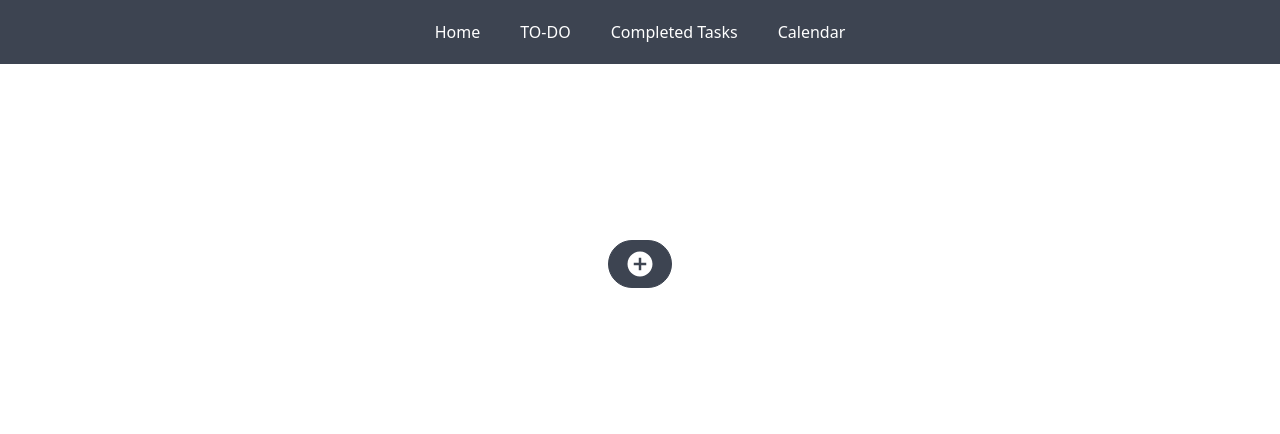
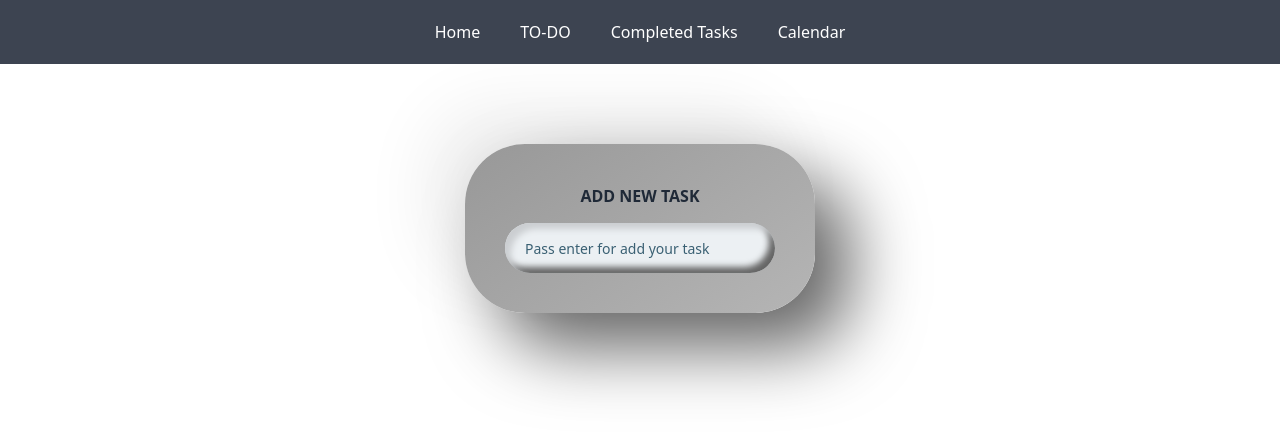
Before and after one commit to Shuvoghosh7/task_management, a React (Create React App) app: page /ToDo in a window 1280 px wide. Shown: the top 434 px of the page. Built offline with nearby package versions, Linux system fonts and the light colour scheme.

Commit message:
apply post method for complite task

```diff
--- a/package.json
+++ b/package.json
@@ -8,7 +8,9 @@
     "@testing-library/user-event": "^13.5.0",
     "daisyui": "^2.17.0",
     "react": "^18.2.0",
+    "react-calendar": "^3.7.0",
     "react-dom": "^18.2.0",
+    "react-google-calendar-api": "^2.0.3",
     "react-icons": "^4.4.0",
     "react-query": "^3.39.1",
     "react-router-dom": "^6.3.0",
--- a/src/App.js
+++ b/src/App.js
@@ -8,6 +8,9 @@ import ToDo from './Component/To-Do/ToDo';
 import { ToastContainer } from 'react-toastify';
 import 'react-toastify/dist/ReactToastify.css';
 import UpdateTask from './Component/UpdateTask/UpdateTask';
+import CalendarForDate from './Component/Calendar/CalendarForDate';
+
+
 
 function App() {
   return (
@@ -17,6 +20,7 @@ function App() {
           <Route path='/' element={<Home/>}/>
           <Route path='/ToDo' element={<ToDo/>}/>
           <Route path='/update/:id' element={<UpdateTask/>}/>
+          <Route path='/calendar' element={<CalendarForDate/>}/>
         </Routes>
         <ToastContainer />
       </Navbar>
--- /dev/null
+++ b/src/Component/Calendar/CalendarForDate.js
@@ -0,0 +1,11 @@
+import React from 'react';
+
+const CalendarForDate = () => {
+    return (
+        <div className='mt-20'>
+            <h1>Calendar</h1>
+        </div>
+    );
+};
+
+export default CalendarForDate;
--- a/src/Component/Home/ShowTask.js
+++ b/src/Component/Home/ShowTask.js
@@ -1,19 +1,42 @@
-import React from 'react';
+import React, { useState } from 'react';
 import './ShowTask.css'
 import { GrUpdate } from 'react-icons/gr';
 import { toast } from 'react-toastify';
-import  {useNavigate}  from 'react-router-dom';
-const ShowTask = ({ info,refetch }) => {
-    const{task,_id}=info
+import { useNavigate } from 'react-router-dom';
+const ShowTask = ({ info, refetch }) => {
+    const [isSubscribed, setIsSubscribed] = useState(false);
+    const { task, _id } = info
     const navigate = useNavigate()
     const taskupdate = (taskId) => {
         navigate(`/update/${taskId}`)
     }
+
+    const completeTask = e => {
+        if (e.target.checked) {
+            fetch("http://localhost:5000/complete-task", {
+                method: "POST",
+                headers: {
+                    'content-type': 'application/json'
+                },
+                body: JSON.stringify({ task })
+            })
+                .then(res => res.json())
+                .then(data => {
+                    console.log(data)
+                    toast.success("Complete Task Sucessfully")
+                    e.target.reset();
+                })
+        }else{
+               alert("task al ready complite")
+        }
+        setIsSubscribed(current => !current);
+    }
     return (
         <div className='card'>
-            <h1><input type="checkbox" name="" id="" /> {task}
+            <h1>
+                <input onClick={completeTask} type="checkbox" name="" id="" /> {task}
             </h1>
-            <span onClick={()=>taskupdate(_id)}>< GrUpdate/></span>
+            <span onClick={() => taskupdate(_id)}>< GrUpdate /></span>
         </div>
     );
 };
--- a/src/Component/Share/Navbar.js
+++ b/src/Component/Share/Navbar.js
@@ -21,7 +21,7 @@ const Navbar = ({ children }) => {
                                 <li><Link to='/' className='rounded-lg'>Home</Link></li>
                                 <li><Link to='/ToDo' className='rounded-lg'>TO-DO</Link></li>
                                 <li><Link to='/CompletedTasks' className='rounded-lg'>Completed Tasks</Link></li>
-                                <li><Link to='/Calendar' className='rounded-lg'> Calendar</Link></li>
+                                <li><Link to='/calendar' className='rounded-lg'> Calendar</Link></li>
                             </ul>
                         </div>
                     </div>
--- a/src/Component/To-Do/Modual.css
+++ /dev/null
@@ -1,12 +0,0 @@
-
-.text-area{
-    background: #ecf0f3;
-    margin: 15px 0 0 0;
-    padding: 10px;
-    padding-left: 20px;
-    font-size: 14px;
-    border-radius: 20px;
-    box-shadow: inset 6px 6px 6px #cbced1, inset -6px -6px 6px #656565;
-    width: 300px;
-    height: 60px;
-}
--- a/src/Component/To-Do/Modual.js
+++ /dev/null
@@ -1,52 +0,0 @@
-import React from 'react';
-import { MdAddCircle } from 'react-icons/md';
-import { toast } from 'react-toastify';
-import './Modual.css'
-const Modual = () => {
-    const handealTask = (e) => {
-        e.preventDefault();
-        const task = e.target.task.value
-
-        e.target.reset();
-        fetch("http://localhost:5000/add-task", {
-            method: "POST",
-            headers: {
-                'content-type': 'application/json'
-            },
-            body: JSON.stringify({task})
-        })
-            .then(res => res.json())
-            .then(data => {
-                console.log(data)
-                toast.success("Add Task Sucessfully")
-                e.target.reset();
-            })
-    }
-
-    const onclickkey =e=>{
-        if (e.keyCode === 13) {
-            handealTask();
-          }
-    }
-    return (
-        <div>
-
-            <label for="my-modal-3" class="btn modal-button rounded-3xl"><MdAddCircle className='text-3xl'/></label>
-
-
-            <input type="checkbox" id="my-modal-3" class="modal-toggle" />
-            <div class="modal">
-                <div class="modal-box relative">
-                    <label for="my-modal-3" class="btn btn-sm btn-circle absolute right-2 top-2">✕</label>
-                    <h3 class="text-lg font-bold">Add Task!</h3>
-                    <form onSubmit={handealTask} className='login-form'>
-                        <input type="text" name="task" id="" className='text-area' />
-                    </form>
-                </div>
-            </div>
-
-        </div >
-    );
-};
-
-export default Modual;
--- a/src/Component/To-Do/ToDo.js
+++ b/src/Component/To-Do/ToDo.js
@@ -1,12 +1,39 @@
 import React from 'react';
-import Modual from './Modual';
+import { toast } from 'react-toastify';
 
 const ToDo = () => {
+    const handealTask = (e) => {
+        e.preventDefault();
+        const task = e.target.task.value
+        e.target.reset();
+        fetch("http://localhost:5000/add-task", {
+            method: "POST",
+            headers: {
+                'content-type': 'application/json'
+            },
+            body: JSON.stringify({ task })
+        })
+            .then(res => res.json())
+            .then(data => {
+                console.log(data)
+                toast.success("Add Task Sucessfully")
+                e.target.reset();
+            })
+    }
+
+    const onclickkey = e => {
+        if (e.keyCode === 13) {
+            handealTask();
+        }
+    }
     return (
-        <div className='mt-60'>
+        <div className='mt-20'>
+            <div className='text-center login-container'>
+                <h1 className='font-bold'>ADD NEW TASK</h1>
+                <form onSubmit={handealTask} className="login-form">
+                    <input type="text" name="task" id="" placeholder='Pass enter for add your task' onKeyPress={onclickkey} />
+                </form>
 
-            <div className='text-center'>
-                <Modual />
             </div>
         </div>
     );
```
Also changed, not shown: 1 other file (tests, documents, lock files or other folders).
